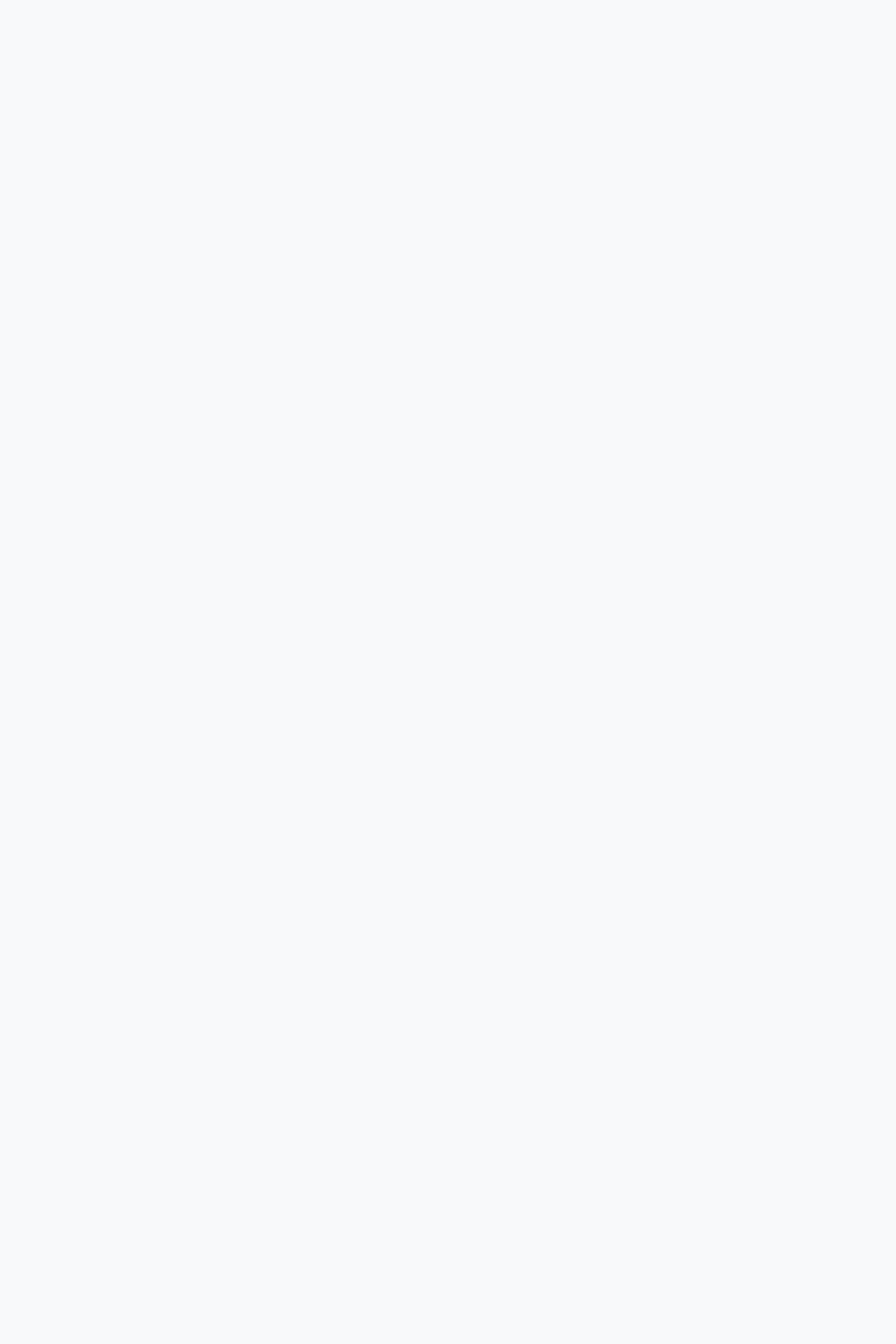
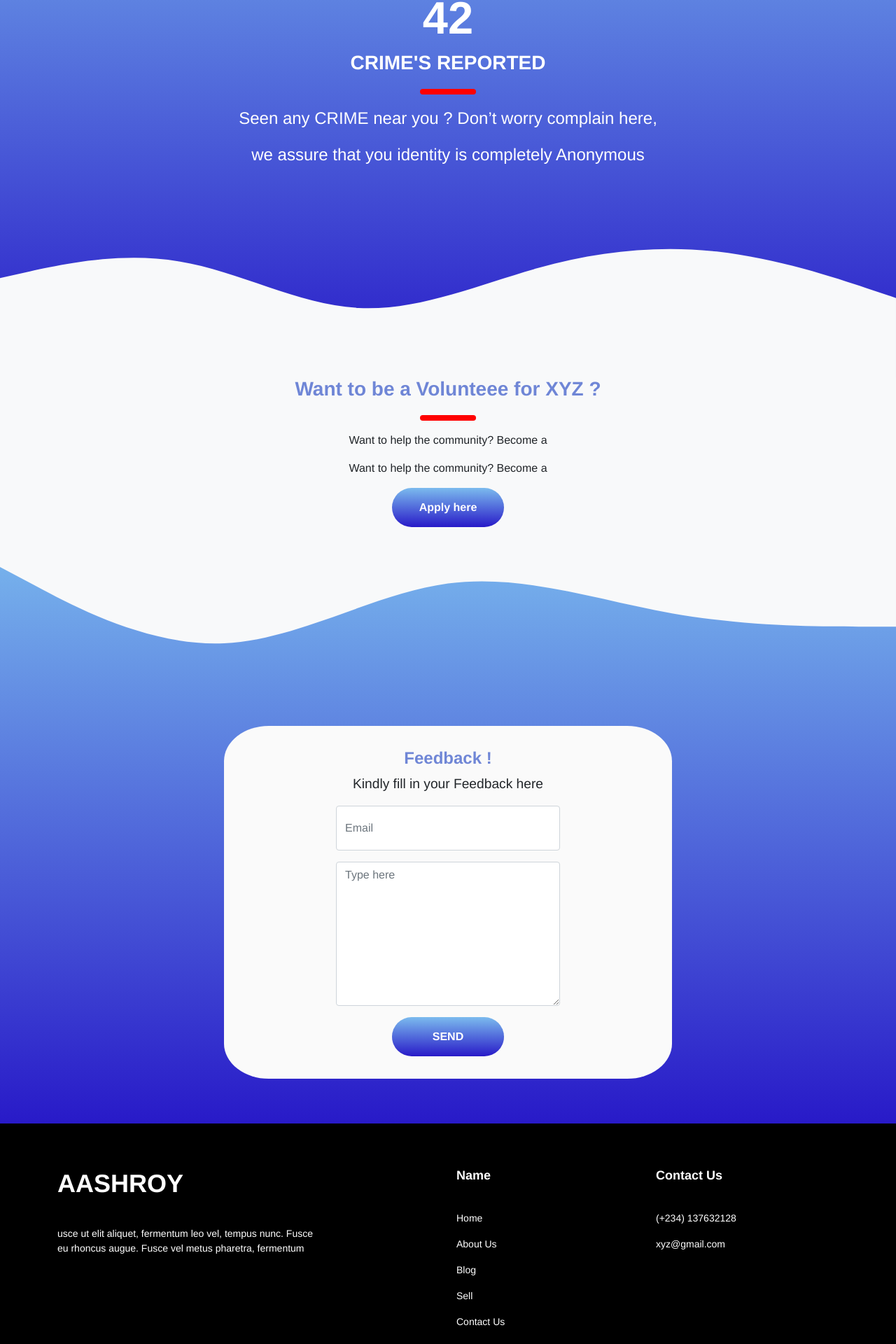
Before and after one commit to Marg-team/frontend, a React (Create React App) app: page / in a window 1280 px wide. Shown: the part 4356-6276 px from the top of the page at 70% size. Before the commit the page ends 4058 px from the top, so only its background shows below. Built offline with nearby package versions, Linux system fonts and the light colour scheme.

Commit message:
home page structure done

```diff
--- a/src/App.js
+++ b/src/App.js
@@ -1,5 +1,6 @@
 import { Switch, Route } from 'react-router-dom';
 import './App.css';
+import Footer from './ui/component/Footer/Footer';
 import Navigation from './ui/component/Navbar/Navbar';
 import Home from './ui/screens/home/home';
 
@@ -15,6 +16,7 @@ function App() {
           <Home />
         </Route>
       </Switch>
+      <Footer/>
     </div>
   );
 }
--- /dev/null
+++ b/src/ui/component/Footer/Footer.js
@@ -0,0 +1,34 @@
+import React from 'react'
+import { Col, Container, Row } from 'react-bootstrap'
+import * as styles from './Footer.module.css'
+
+export default function Footer() {
+    return (
+        <footer className={styles.footer}>
+            <Container>
+                <Row>
+                    <Col lg={6} md={6} className={styles.content}>
+                    <h3 className={styles.logo}>AASHROY</h3>
+                    <div className={styles.para}>
+                        <p>usce ut elit aliquet, fermentum leo vel, tempus nunc. Fusce eu rhoncus augue. Fusce vel metus pharetra, fermentum</p>
+                    </div>
+                    <i class="contact_icon fab fa-google-plus-g"></i><i class="contact_icon fab fa-facebook-square"></i><i class="contact_icon fab fa-twitter-square"></i><i class="contact_icon fab fa-instagram-square"></i>
+                    </Col>
+                    <Col lg={3} md={3} className={styles.content}>
+                        <h3>Name</h3>
+                        <p>Home</p>
+                        <p>About Us</p>
+                        <p>Blog</p>
+                        <p>Sell</p>
+                        <p>Contact Us</p>
+                    </Col>
+                    <Col lg={3} md={3} className={styles.content}>
+                        <h3>Contact Us</h3>
+                        <p>(+234) 137632128</p>
+                        <p>xyz@gmail.com</p>
+                    </Col>
+                </Row>
+            </Container>
+        </footer>
+    )
+}
--- /dev/null
+++ b/src/ui/component/Footer/Footer.module.css
@@ -0,0 +1,30 @@
+.footer {
+    padding-top: 4rem;
+    padding-bottom: 2rem;
+    background-color: black;
+    color: #ffffff;
+}
+
+.content{
+    margin-bottom: 1rem;
+}
+
+.footer h3{
+    text-align: left;
+    font-weight: bold;
+    color: #FFFFFF;
+    padding-bottom: 2rem;
+    font-size: 18px;
+}
+
+.logo{
+    font-size: 36px !important;
+}
+
+.footer p{
+    font-size: 14px;
+}
+
+.para{
+    width: 67%;
+}
--- a/src/ui/screens/home/home.js
+++ b/src/ui/screens/home/home.js
@@ -1,5 +1,5 @@
 import React from 'react'
-import { Card, CardColumns, Col, Container, Row } from 'react-bootstrap'
+import { Card, Col, Container, Row } from 'react-bootstrap'
 import * as styles from './home.module.css'
 import logo from '../../assets/images/boat2.jpg'
 import boat from '../../assets/images/1boat.jpg'
@@ -143,7 +143,59 @@ export default function Home() {
                 </Container>
             </div>
         </section>
+        <section>
+            <div className={styles.report}>
+                <svg xmlns="http://www.w3.org/2000/svg" viewBox="0 0 1440 320">
+                <path fill="#f8f9fa" fill-opacity="1" d="M0,64L60,96C120,128,240,192,360,186.7C480,181,600,107,720,90.7C840,75,960,117,1080,138.7C1200,160,1320,160,1380,160L1440,160L1440,0L1380,0C1320,0,1200,0,1080,0C960,0,840,0,720,0C600,0,480,0,360,0C240,0,120,0,60,0L0,0Z"></path>
+                </svg>
+                <div>
+                    <h1>42</h1>
+                    <h3>CRIME'S REPORTED</h3>
+                    <div class={styles.line}></div>
+                    <p>Seen any CRIME near you ? Don’t worry complain here,</p>
+                    <p>we assure that you identity is completely Anonymous </p>
+                </div>
+                <svg xmlns="http://www.w3.org/2000/svg" viewBox="0 0 1440 320">
+                    <path fill="#f8f9fa" fill-opacity="1" d="M0,160L48,149.3C96,139,192,117,288,133.3C384,149,480,203,576,208C672,213,768,171,864,144C960,117,1056,107,1152,117.3C1248,128,1344,160,1392,176L1440,192L1440,320L1392,320C1344,320,1248,320,1152,320C1056,320,960,320,864,320C768,320,672,320,576,320C480,320,384,320,288,320C192,320,96,320,48,320L0,320Z"></path>
+                </svg>
+            </div>
+        </section>
 
+        <section>
+            <div className={styles.volunteer}>
+                <h3>Want to be a Volunteee for XYZ ?</h3>
+
+                <div className={styles.line}></div>
+                <p>Want to help the community? Become a </p>
+                <p>Want to help the community? Become a</p>
+                <button type="button" className={styles.login_button_gre}>Apply here</button>
+            </div>
+        </section>
+
+        <section>
+            <div className={styles.feedback}>
+                <svg xmlns="http://www.w3.org/2000/svg" viewBox="0 0 1440 320">
+                    <path fill="#f8f9fa" fill-opacity="1"
+                    d="M0,64L60,96C120,128,240,192,360,186.7C480,181,600,107,720,90.7C840,75,960,117,1080,138.7C1200,160,1320,160,1380,160L1440,160L1440,0L1380,0C1320,0,1200,0,1080,0C960,0,840,0,720,0C600,0,480,0,360,0C240,0,120,0,60,0L0,0Z"></path>
+                </svg>
+
+                <div className={styles.fed_form}>
+
+                    <h4>Feedback !</h4>
+                    <p>Kindly fill in your Feedback here</p>
+
+                    <div className={styles.inner}>
+                        <form class="" action="" method="post">
+                            <div className="form-group boxes">
+                                <input class="form-control height " type="text" name="postTitle" placeholder="Email"/>
+                                <textarea class="form-control widths" name="postBody" rows="8" cols="30" placeholder="Type here"></textarea>
+                            </div>
+                            <button type="button" className={styles.login_button_gre}>SEND</button>
+                        </form>
+                    </div>
+                </div>
+            </div>
+        </section>
         </>
     )
 }
--- a/src/ui/screens/home/home.module.css
+++ b/src/ui/screens/home/home.module.css
@@ -242,3 +242,88 @@ span.details_num {
     font-size: 16px;
     height: 2.5rem;
 }
+
+.report{
+    background-image: linear-gradient(to bottom, #7BBBEE 0%, #281AC8 100%);
+    position: relative;
+}
+
+.report h3, .report h1{
+    text-align: center;
+    font-weight: bold;
+    color: #FFFFFF;
+}
+
+.report h1{
+    color: #FFFFFF;
+    font-size: 65px
+}
+
+
+.report p{
+    text-align: center;
+    font-size: 1.5rem;
+    color: #FFFFFF;
+}
+
+.report div{
+    display: flex;
+    flex-direction: column;
+    align-items: center;
+}
+
+.volunteer{
+    display: flex;
+    flex-direction: column;
+    align-items: center;
+}
+.volunteer h3{
+    color: #6f86d6;
+    font-weight: bold;
+    margin-bottom: .5rem;
+}
+
+
+.feedback{
+    background-image: linear-gradient(to bottom, #7BBBEE 0%, #281AC8 100%);
+    padding-bottom: 4rem;
+}
+
+.fed_form{
+    width: 50%;
+    background-color: #fafafa;
+    margin: 0 auto;
+    border-radius: 10%;
+    padding: 2rem;
+}
+
+.fed_form h4{
+    text-align: center;
+    color: #6f86d6;
+    font-weight: bold;
+}
+
+.fed_form p{
+    text-align: center;
+    font-size: 1.2rem;
+}
+
+.fed_form input{
+    height: 4rem;
+    margin-bottom: 1rem;
+}
+
+.inner{
+    padding-left: 3vw;
+    padding-right: 3vw;
+}
+
+.inner form{
+    display: flex;
+    flex-direction: column;
+    align-items: center;
+}
+
+.inner button{
+    margin-top: 1rem;
+}
```
Also changed, not shown: src/ui/assets/images/Testimonial.png (added).
